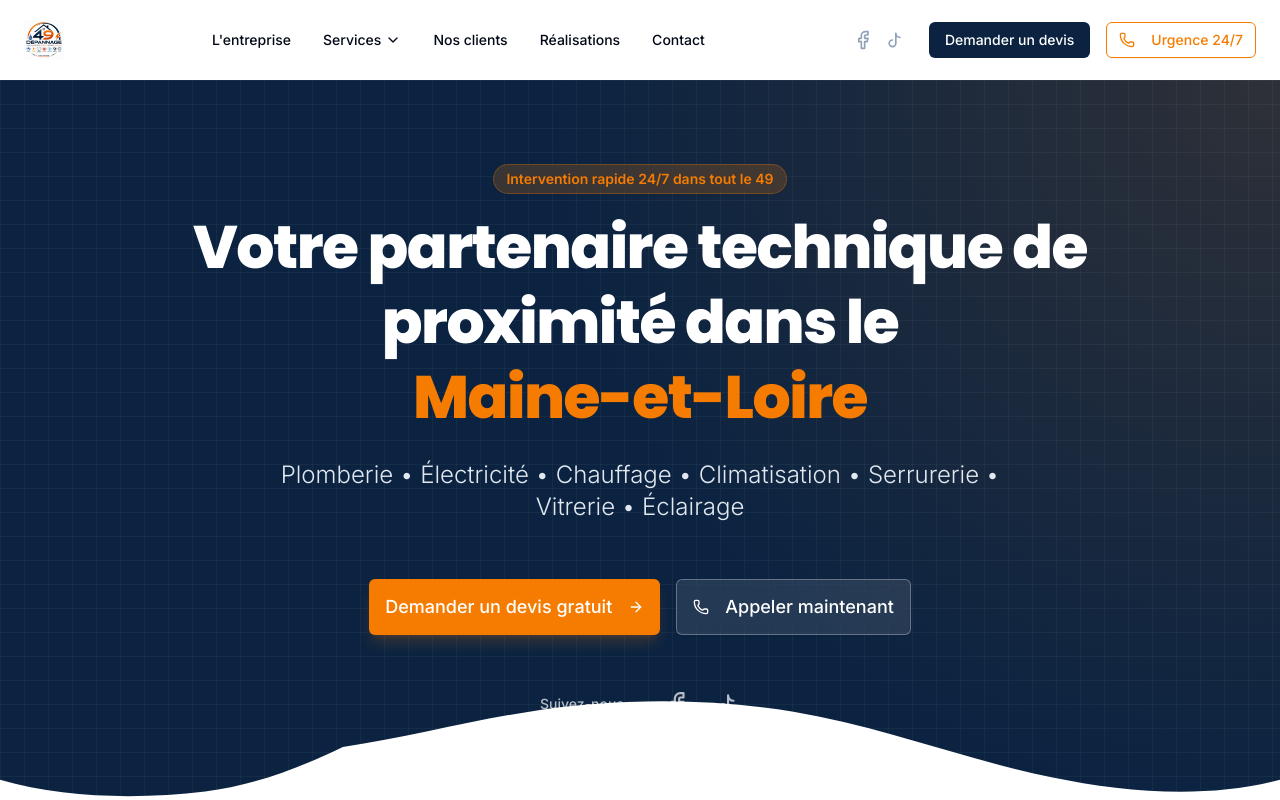
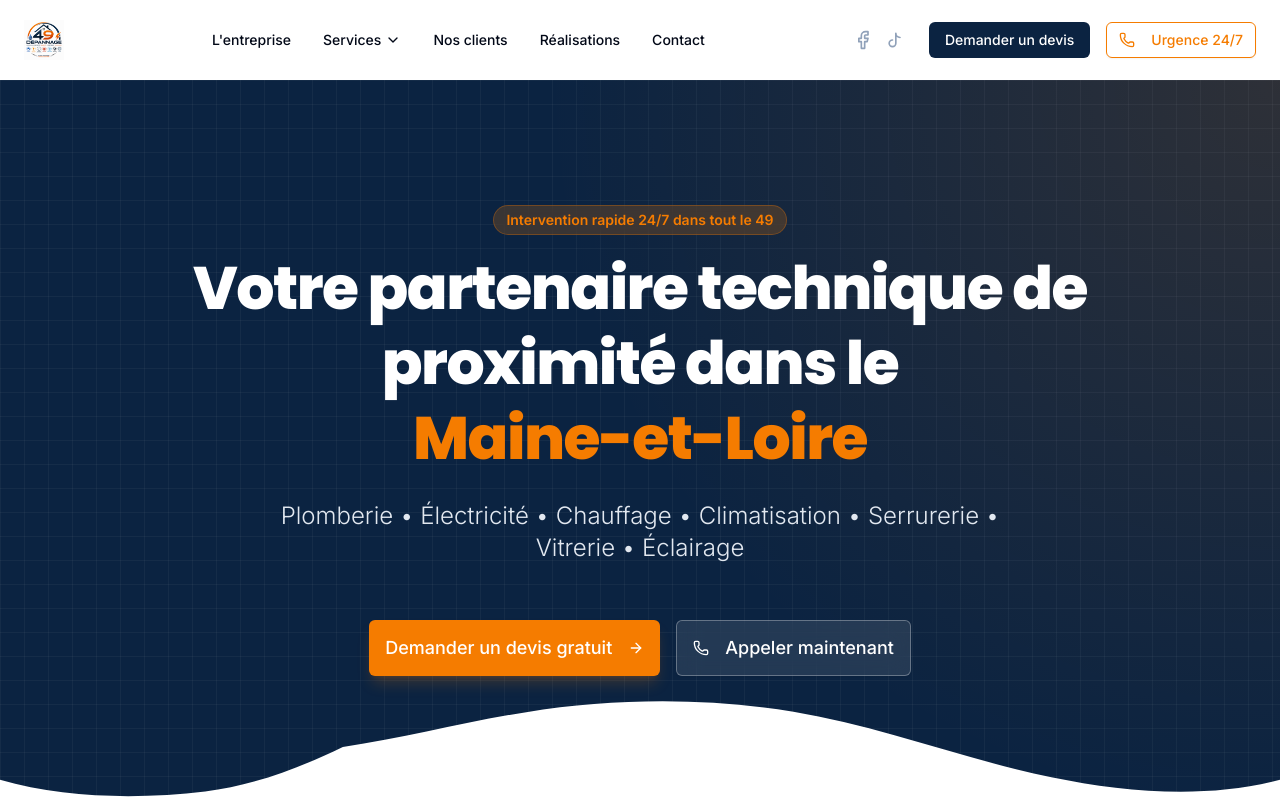
Before and after one commit to chezdemba-cmd/Depannage49, a Next.js app: page / in a window 1280 px wide. Shown: the top 800 px of the page. Built offline with nearby package versions, Linux system fonts and the light colour scheme.

Commit message:
style: remove duplicate social icons from hero section

```diff
--- a/src/components/sections/Hero.tsx
+++ b/src/components/sections/Hero.tsx
@@ -51,18 +51,6 @@ export function Hero() {
               Appeler maintenant
             </a>
           </div>
-
-          <div className="flex items-center justify-center gap-6 pt-8">
-            <p className="text-sm font-medium text-white/70 mr-2">Suivez-nous :</p>
-            <a href="https://www.facebook.com/profile.php?id=61592804099219" target="_blank" rel="noopener noreferrer" className="text-white/70 hover:text-white hover:scale-110 transition-all duration-300">
-              <span className="sr-only">Facebook</span>
-              <svg xmlns="http://www.w3.org/2000/svg" width="26" height="26" viewBox="0 0 24 24" fill="none" stroke="currentColor" strokeWidth="2" strokeLinecap="round" strokeLinejoin="round"><path d="M18 2h-3a5 5 0 0 0-5 5v3H7v4h3v8h4v-8h3l1-4h-4V7a1 1 0 0 1 1-1h3z"/></svg>
-            </a>
-            <a href="https://www.tiktok.com/@depannage49" target="_blank" rel="noopener noreferrer" className="text-white/70 hover:text-white hover:scale-110 transition-all duration-300">
-              <span className="sr-only">TikTok</span>
-              <svg xmlns="http://www.w3.org/2000/svg" width="26" height="26" viewBox="0 0 24 24" fill="none" stroke="currentColor" strokeWidth="2" strokeLinecap="round" strokeLinejoin="round"><path d="M9 12a4 4 0 1 0 4 4V4a5 5 0 0 0 5 5"/></svg>
-            </a>
-          </div>
         </motion.div>
       </div>
 
```
